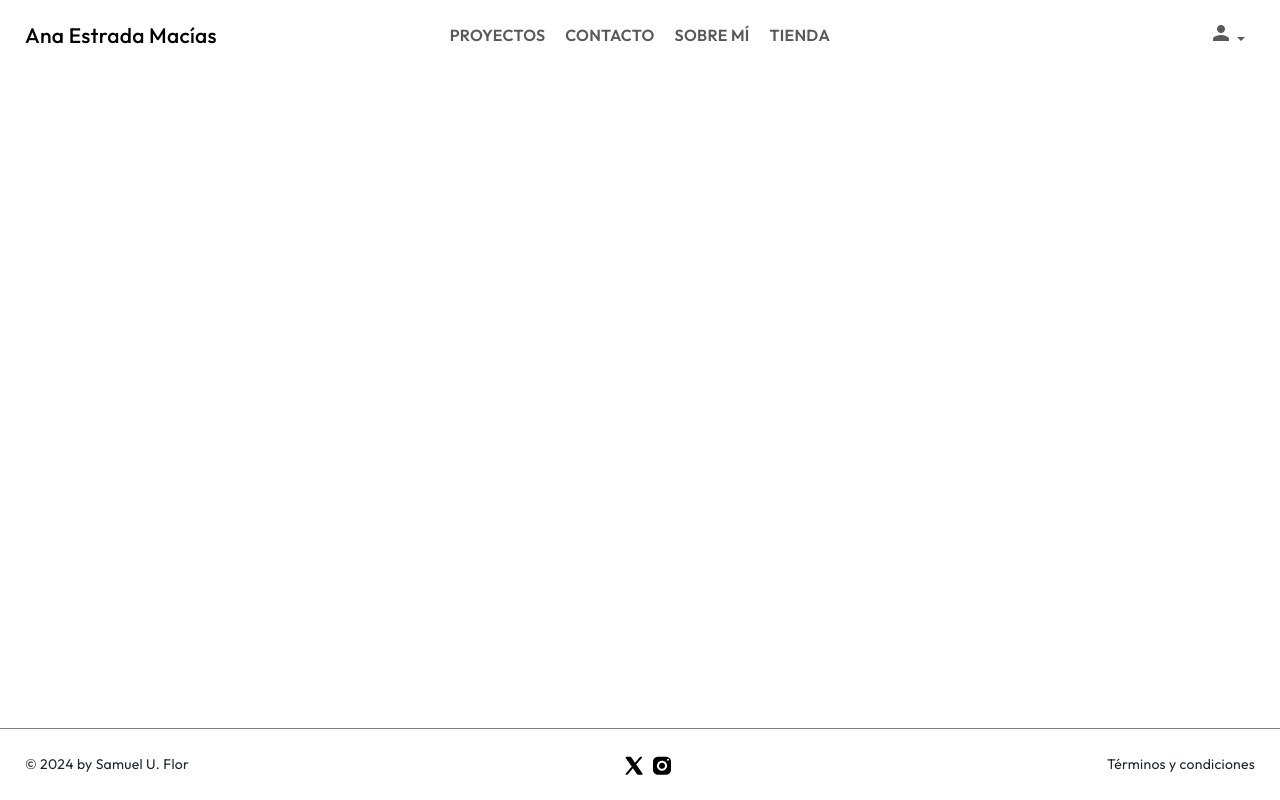
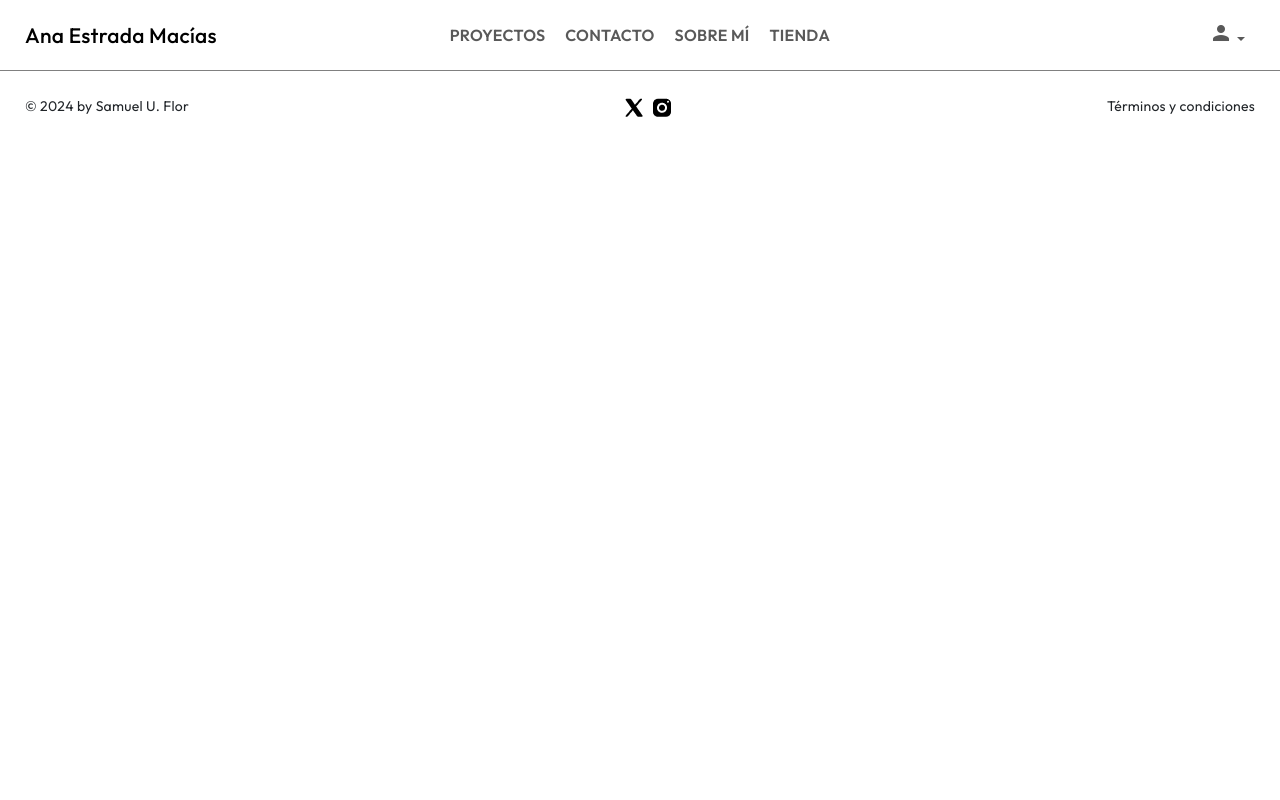
Before and after one commit to Samurbinx/Frontend, an Angular app: page /home in a window 1280 px wide. Built offline with nearby package versions, Linux system fonts and the light colour scheme; no server answers.

Commit message:
modified:   src/app/app.component.css

```diff
--- a/src/app/app.component.css
+++ b/src/app/app.component.css
@@ -2,9 +2,6 @@ html {
     scroll-behavior: smooth;
 }
 .wrapper {
-    display: flex;
-    flex-direction: column;
-    justify-content: space-between;
 
     width: 100%;
     max-width: 2000px;
@@ -17,7 +14,6 @@ html {
 
 .content {
     /* min-height: 82vh; */
-
 }
 
 /* --- RESPONSIVE DESINGS BREAKPOINTS --- */
```
